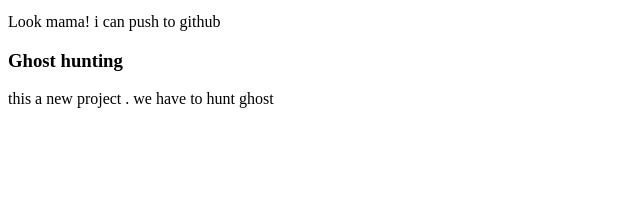
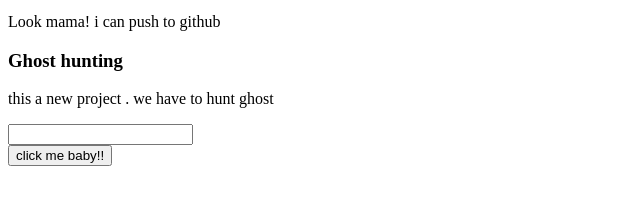
Before and after one commit to Pronoy4496/my-first-website, a plain HTML site: page index.html in a window 1280 px wide. Shown: the part 101-306 px from the top of the page, without its empty margins (0-640 px from the left). Drawn offline with Linux system fonts and the light colour scheme.

Commit message:
button added

```diff
--- a/index.html
+++ b/index.html
@@ -11,5 +11,8 @@
    <p>Look mama! i can push to github</p>
    <h3>Ghost hunting</h3>
    <p>this a new project . we have to hunt ghost</p>
+   <input type="text">
+   <br>
+   <button>click me baby!!</button>
 </body>
 </html>
```
